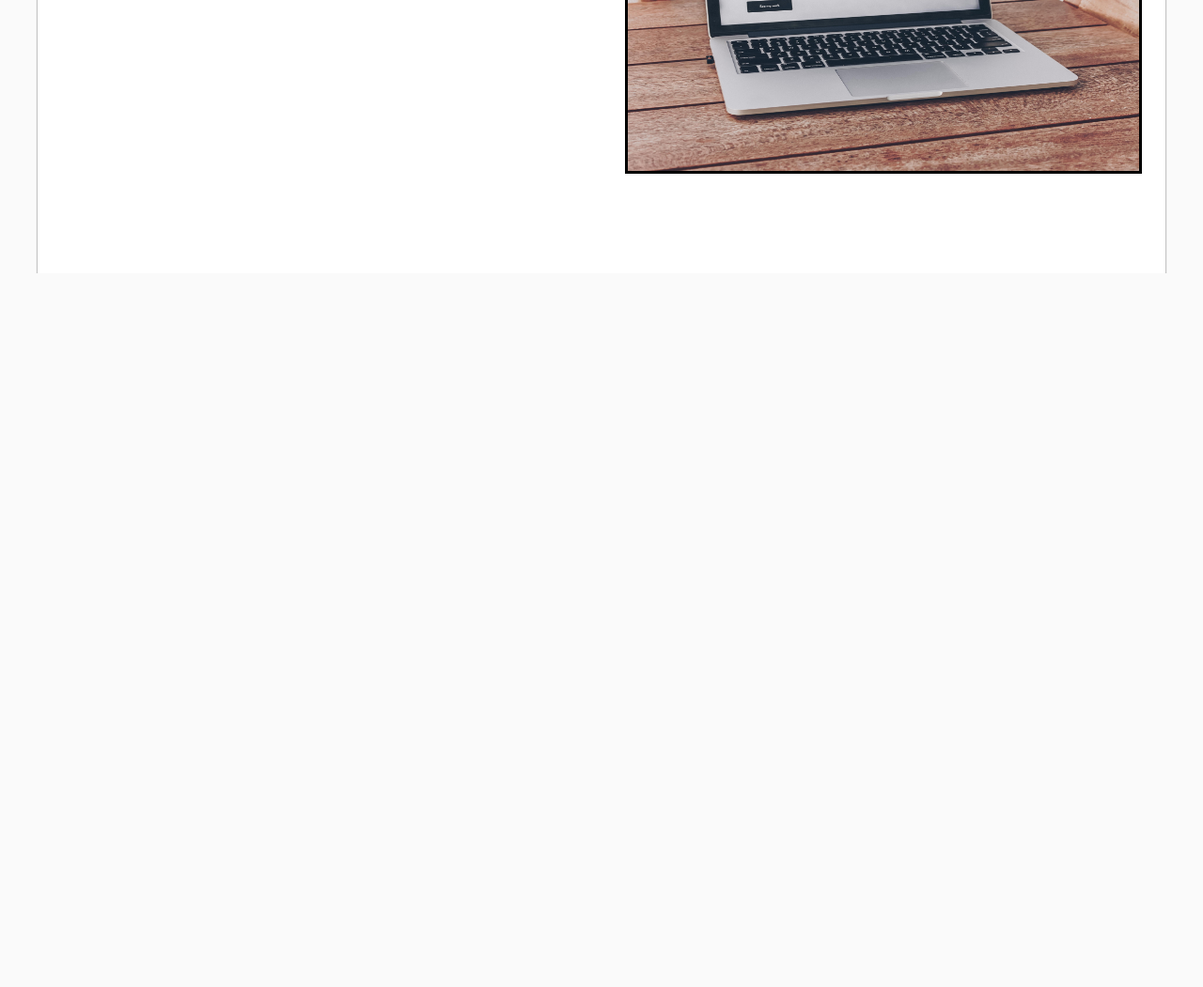
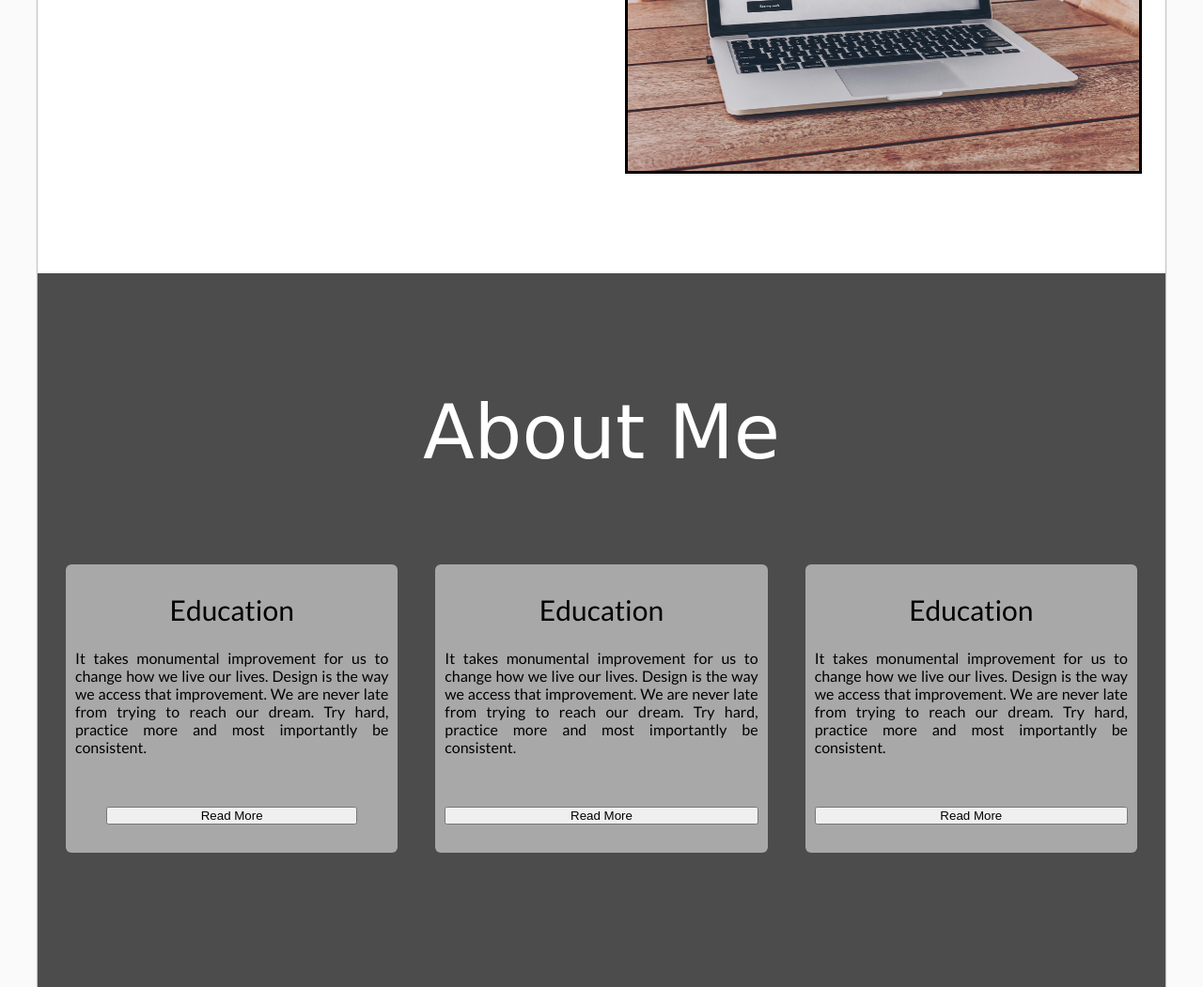
Before and after one commit to Shamim2001/blogproject01, a plain HTML site: page index.html in a window 1280 px wide. Shown: the part 551-1602 px from the top of the page at 94% size. Before the commit the page ends 842 px from the top, so only its background shows below. Drawn offline with Linux system fonts and the light colour scheme; a web font is replaced by a local one.

Commit message:
card section starts here

```diff
--- a/assets/css/style.css
+++ b/assets/css/style.css
@@ -27,6 +27,24 @@ body{
 }
 .text-justify{
     text-align: justify;
+}
+.text-white{
+    color: #fff;
+}
+.section-heading{
+    font-size: 8rem;
+    text-align: center;
+    font-family: 'Italianno', cursive;
+}
+
+.section-center{
+    display: flex;
+    flex-direction: column;
+    justify-content: space-evenly;
+    align-items: center;
+}
+.btn{
+
 }
 /* reset code and common code reset end here */
 
@@ -106,6 +124,47 @@ nav li:hover{
 }
 /* banner section ends here */
 
+/* About-me section starts here */
+#blog-about{
+    min-height: 95vh;
+    padding: 5rem 1rem;
+    background-color: #4c4c4c;
+
+}
+.card-container{
+    display: flex;
+    align-items: center  ;
+}
+.card{
+    flex: 1;
+    border-radius: 0.6rem;
+    background-color: rgb(168, 168, 168);
+    padding: 3rem 1rem;
+    margin: 2rem;
+    display: flex;
+    flex-direction: column;
+    transition: 0.3s;
+}
+.card:hover{
+    transform: scale(1.1);
+}
+.card-heading{
+    font-size: 3rem;
+    text-align: center;
+    margin-bottom: 2rem;
+}
+.card-description{
+    font-size: 1.6rem;
+    text-align: justify;
+    margin-bottom: 5rem;
+    padding: 0.4rem 0;
+}
+.card-btn{
+    align-self: center;
+    width: 80%;
+}
+/* About-me section ends here */
+
 /* responsive starts here */
 @media (max-width: 992px) {
     #blog-banner-section{
--- a/index.html
+++ b/index.html
@@ -9,6 +9,10 @@
     <link rel="preconnect" href="https://fonts.googleapis.com">
     <link rel="preconnect" href="https://fonts.gstatic.com" crossorigin>
     <link href="https://fonts.googleapis.com/css2?family=Lato:ital,wght@0,100;0,300;0,400;0,700;0,900;1,100;1,400&display=swap" rel="stylesheet">
+
+    <link rel="preconnect" href="https://fonts.googleapis.com">
+    <link rel="preconnect" href="https://fonts.gstatic.com" crossorigin>
+    <link href="https://fonts.googleapis.com/css2?family=Italianno&display=swap" rel="stylesheet">
 
     <!-- font awesome cdn link -->
     <link rel="stylesheet" href="https://cdnjs.cloudflare.com/ajax/libs/font-awesome/6.0.0-beta2/css/all.min.css" integrity="sha512-YWzhKL2whUzgiheMoBFwW8CKV4qpHQAEuvilg9FAn5VJUDwKZZxkJNuGM4XkWuk94WCrrwslk8yWNGmY1EduTA==" crossorigin="anonymous" referrerpolicy="no-referrer" />
@@ -59,6 +63,40 @@
         </section>
 
         <!-- banner section ends here -->
+
+        <!-- About-me section starts here -->
+        <section id="blog-about" class="section-center">
+            <h2 class="section-heading text-white">About Me</h2>
+            <div class="card-container">
+                <div class="card">
+                    <h2 class="card-heading">Education</h2>
+                    <p class="card-description">
+                        It takes monumental improvement for us to change how we live our lives. Design is the way we access that improvement. We are never late from trying to reach our dream. Try hard, practice more and most importantly be consistent.
+                    </p>
+                    <button class="card-btn btn">Read More</button>
+                </div> <!-- 1st card ends here -->
+
+                <!-- 2nd card starts here -->
+                <div class="card">
+                    <h2 class="card-heading">Education</h2>
+                    <p class="card-description">
+                        It takes monumental improvement for us to change how we live our lives. Design is the way we access that improvement. We are never late from trying to reach our dream. Try hard, practice more and most importantly be consistent.
+                    </p>
+                    <button class="crad-btn btn">Read More</button>
+                </div> <!-- 2nd card ends here -->
+
+                <!-- 3rd card starts here -->
+                <div class="card">
+                    <h2 class="card-heading">Education</h2>
+                    <p class="card-description">
+                        It takes monumental improvement for us to change how we live our lives. Design is the way we access that improvement. We are never late from trying to reach our dream. Try hard, practice more and most importantly be consistent.
+                    </p>
+                    <button class="crad-btn btn">Read More</button>
+                </div>
+                <!-- 3rd card ends here -->
+            </div>
+        </section>
+        <!-- About-me section ends here -->
     </main>
     <!-- main section ends here -->
 </body>
```
Also changed, not shown: blog project.txt (added).
